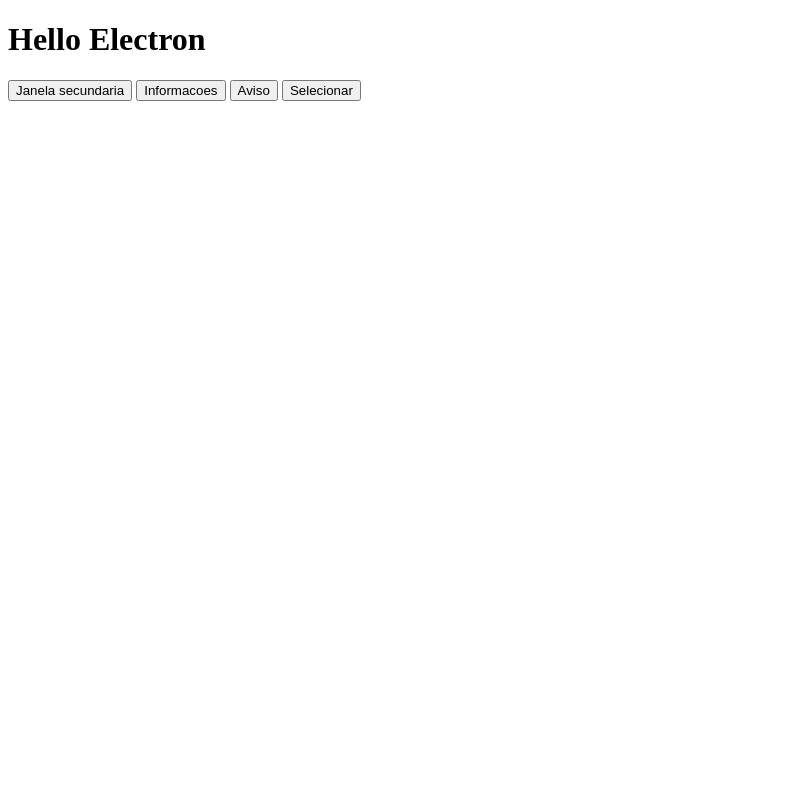
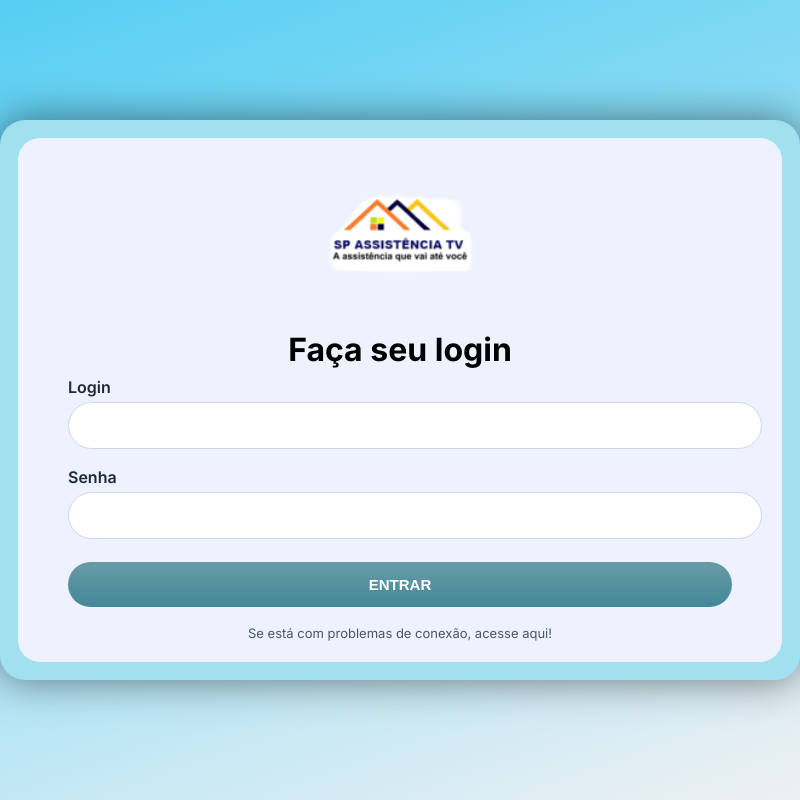
Before and after one commit to thainarapires/electron, an Electron app: page src/views/index.html in a window 800 px wide. Drawn offline with Linux system fonts and the light colour scheme; no server answers.

Commit message:
feat: novas telas e novas funcoes

```diff
--- a/package.json
+++ b/package.json
@@ -19,6 +19,7 @@
     "start": "electron ."
   },
   "devDependencies": {
-    "electron": "^39.2.5"
+    "electron": "^39.2.5",
+    "electron-reload": "^2.0.0-alpha.1"
   }
 }
--- a/preload.js
+++ b/preload.js
@@ -15,6 +15,7 @@
   const dataAtual = document.getElementById('dataAtual').innerHTML = obterData()
 })
 
+
 function obterData() {
   const data = new Date()
   const options = {
--- /dev/null
+++ b/src/styles/index.css
@@ -0,0 +1,99 @@
+@import url('https://fonts.googleapis.com/css2?family=Inter:wght@300;400;600;700&display=swap');
+
+body {
+  margin: 0;
+  padding: 0;
+  font-family: "Inter", sans-serif;
+  background: linear-gradient(160deg, #56cef3 0%, #ade4f5 60%, #eef0f3 100%);
+  height: 100vh;
+  display: flex;
+  justify-content: center;
+  align-items: center;
+}
+
+.img-logo {
+  display: flex;
+  align-items: center;
+  justify-content: space-around;
+}
+
+.container {
+  width: 900px;
+  height: 560px;
+  border-radius: 25px;
+  background: #a1e1ef;
+  padding: 18px;
+  box-sizing: border-box;
+  box-shadow: 0 0 40px rgba(0, 0, 0, 0.5);
+  display: flex;
+  gap: 18px;
+}
+
+.card {
+  flex: 1;
+  background: #eef2ff;
+  border-radius: 22px;
+  padding: 50px;
+  display: flex;
+  flex-direction: column;
+  justify-content: center;
+}
+
+.card h1 {
+  color: #aee7eb;
+  font-size: 32px;
+  margin-bottom: 8px;
+}
+
+.card p {
+  color: #4b5563;
+  margin-bottom: 30px;
+}
+
+label {
+  font-weight: 600;
+  color: #1f2937;
+  margin-bottom: 5px;
+  display: block;
+}
+
+input {
+  width: 100%;
+  padding: 14px;
+  border-radius: 30px;
+  border: 1px solid #cfd5f0;
+  outline: none;
+  margin-bottom: 18px;
+  font-size: 15px;
+}
+
+.btn-primary {
+  width: 100%;
+  padding: 14px;
+  border-radius: 30px;
+  border: none;
+  cursor: pointer;
+  margin-top: 5px;
+  color: white;
+  font-weight: 600;
+  font-size: 15px;
+  background: linear-gradient(180deg, #689ba7, #448897);
+  transition: 0.2s;
+}
+
+.btn-primary:hover {
+  opacity: 0.9;
+}
+
+.link {
+  margin-top: 18px;
+  font-size: 13px;
+  text-align: center;
+  display: block;
+  color: #4b5563;
+  text-decoration: none;
+}
+
+.link:hover {
+  text-decoration: underline;
+}
--- a/src/views/index.html
+++ b/src/views/index.html
@@ -1,27 +1,41 @@
 <!DOCTYPE html>
 <html lang="pt-BR">
+
 <head>
-    <meta charset="UTF-8">
-    <meta name="viewport" content="width=device-width, initial-scale=1.0">
-    <!-- <meta
-      http-equiv="Content-Security-Policy"
-      content="default-src 'self'; script-src 'self'"
-    />
-    <meta
-      http-equiv="X-Content-Security-Policy"
-      content="default-src 'self'; script-src 'self'"
-    /> PRA N APARECER NO CONSOLE OS LOG-->
-    <title>SP Assistência TV</title>
+  <meta charset="UTF-8">
+  <meta name="viewport" content="width=device-width, initial-scale=1.0">
+  <title>Tela de Login</title>
+  <link rel="stylesheet" href="../styles/index.css">
 </head>
+
 <body>
-    <h1>Hello Electron</h1>
-    <button onclick="logar()">Janela secundaria</button>
-    <button onclick="info()">Informacoes</button>
-    <button onclick="warning()">Aviso</button>
-    <button onclick="select()">Selecionar</button>
-   <footer>
-    <p id="dataAtual"> </p>
-   </footer>
-   <script src="renderer.js"></script>
+
+  <div class="container">
+
+    <div class="card">
+
+      <div class="img-logo">
+        <img src="../public/img/logo.png" width="150">
+      </div>
+
+      <div>
+        <h1 style="display: flex; align-items: center; justify-content: space-around; color: black;"> Faça seu login
+        </h1>
+      </div>
+
+      <label>Login</label>
+      <input type="text" id="loginUsuario" placeholder="">
+
+      <label>Senha</label>
+      <input type="password" id="senhaUsuario" placeholder="">
+
+      <button class="btn-primary" onclick="logar()">ENTRAR</button>
+
+      <a class="link" href="#">Se está com problemas de conexão, acesse aqui!</a>
+    </div>
+
+  </div>
+ <script src="renderer.js"></script>
 </body>
+
 </html>
--- a/src/views/renderer.js
+++ b/src/views/renderer.js
@@ -1,6 +1,16 @@
-/* renderizar */
+
 function logar() {
-  api.open()
+
+  const loginUsuario = document.getElementById('loginUsuario').value;
+  const senhaUsuario = document.getElementById('senhaUsuario').value;
+
+  if (loginUsuario === 'admin' && senhaUsuario === 'admin') {
+    console.log(loginUsuario, senhaUsuario);
+    api.open();
+    return;
+  }
+
+  alert('Senha ou login incorretos!');
 }
 
 function info(){
@@ -15,6 +25,7 @@
  api.select()
 }
 
+
 api.send('oiimmm')
 api.on((event ,message) => {
     console.log(`processo recebeu ${message}`)
```
Also changed, not shown: main.js (+4 -3 lines), 1 other file.
